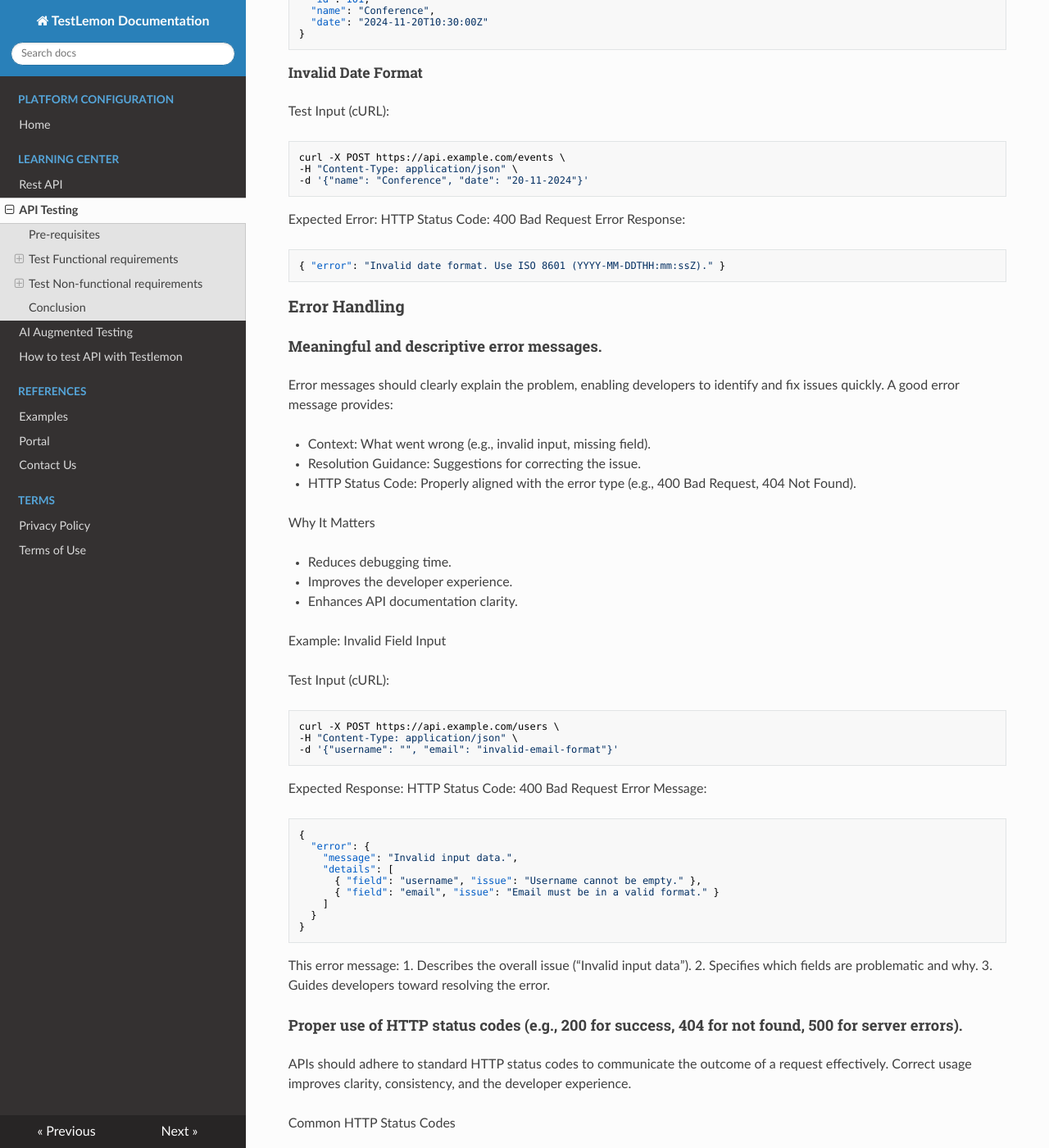
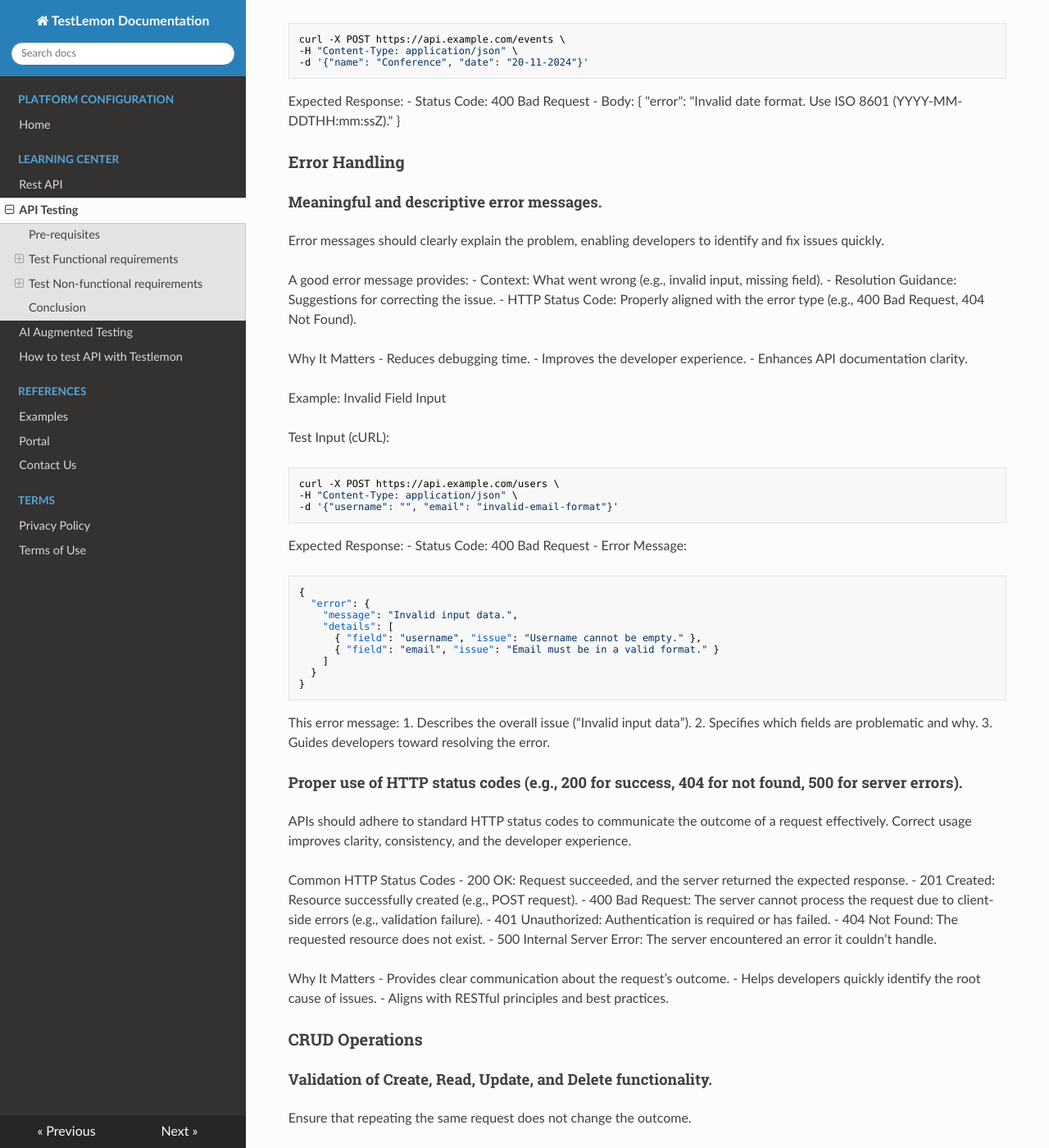
Before and after one commit to itbusina/testlemon-docs, an MkDocs documentation site: the page built from docs/docs/api-testing.md, in a window 1280 px wide and 1400 px high, scrolled down 3959 px. Shown: the whole window at 82% size. Built offline with MkDocs 1.6.1, drawn with Linux system fonts in a browser that asks for light colours; nearby versions of some CDN libraries; some of the changed text lies outside the part shown.

Commit message:
Updated api testing content

````diff
--- a/docs/docs/api-testing.md
+++ b/docs/docs/api-testing.md
@@ -81,8 +81,8 @@ curl -X POST https://api.example.com/events \
 -d '{"name": "Launch", "date": "invalid-date-format"}'
 ```
 
-Expected Output: 400 Bad Request
-
+Expected Response:
+- Status Code: 400 Bad Request
 
 #### Validation of mandatory vs. optional parameters.
 Ensure that mandatory parameters are enforced while optional ones have default behaviors.
@@ -103,7 +103,9 @@ Expected Error: "error": "Field 'name' is required."
 ```bash
 curl -X GET https://api.example.com/users/null'
 ```
-Expected Error: 400 Bad Request
+
+Expected Response:
+- Status Code: 400 Bad Request
 
 ### Authentication and Authorization
 #### Verification of authentication mechanisms (e.g., API keys, OAuth tokens).
@@ -116,8 +118,7 @@ curl -X GET https://api.example.com/secure-data -H "Authorization: Bearer expire
 ```
 
 Expected Response:
-
-HTTP Status Code: 401 Unauthorized
+- Status Code: 401 Unauthorized
 
 #### Proper enforcement of access controls for different user roles.
 
@@ -167,6 +165,7 @@ curl -X POST https://api.example.com/events \
 -H "Content-Type: application/json" \
 -d '{"name": "Conference", "date": "2024-11-20T10:30:00Z"}'
 ```
+
 Expected Output:
 ```json
 {
@@ -185,25 +184,20 @@ curl -X POST https://api.example.com/events \
 -d '{"name": "Conference", "date": "20-11-2024"}'
 ```
 
-Expected Error:
-HTTP Status Code: 400 Bad Request
-Error Response:
-
-```json
-{ "error": "Invalid date format. Use ISO 8601 (YYYY-MM-DDTHH:mm:ssZ)." }
-```
-
+Expected Response:
+- Status Code: 400 Bad Request
+- Body: { "error": "Invalid date format. Use ISO 8601 (YYYY-MM-DDTHH:mm:ssZ)." }
 
 ### Error Handling
 #### Meaningful and descriptive error messages.
-Error messages should clearly explain the problem, enabling developers to identify and fix issues quickly. A good error message provides:
+Error messages should clearly explain the problem, enabling developers to identify and fix issues quickly.
 
+A good error message provides:
 - Context: What went wrong (e.g., invalid input, missing field).
 - Resolution Guidance: Suggestions for correcting the issue.
 - HTTP Status Code: Properly aligned with the error type (e.g., 400 Bad Request, 404 Not Found).
 
 Why It Matters
-
 - Reduces debugging time.
 - Improves the developer experience.
 - Enhances API documentation clarity.
@@ -218,8 +212,9 @@ curl -X POST https://api.example.com/users \
 ```
 
 Expected Response:
-HTTP Status Code: 400 Bad Request
-Error Message:
+- Status Code: 400 Bad Request
+- Error Message:
+
 ```json
 {
   "error": {
@@ -231,16 +226,16 @@ Error Message:
   }
 }
 ```
+
 This error message:
-1.	Describes the overall issue (“Invalid input data”).
-2.	Specifies which fields are problematic and why.
-3.	Guides developers toward resolving the error.
+1. Describes the overall issue (“Invalid input data”).
+2. Specifies which fields are problematic and why.
+3. Guides developers toward resolving the error.
 
 #### Proper use of HTTP status codes (e.g., 200 for success, 404 for not found, 500 for server errors).
 APIs should adhere to standard HTTP status codes to communicate the outcome of a request effectively. Correct usage improves clarity, consistency, and the developer experience.
 
 Common HTTP Status Codes
-
 - 200 OK: Request succeeded, and the server returned the expected response.
 - 201 Created: Resource successfully created (e.g., POST request).
 - 400 Bad Request: The server cannot process the request due to client-side errors (e.g., validation failure).
@@ -249,7 +244,6 @@ Common HTTP Status Codes
 - 500 Internal Server Error: The server encountered an error it couldn’t handle.
 
 Why It Matters
-
 - Provides clear communication about the request’s outcome.
 - Helps developers quickly identify the root cause of issues.
 - Aligns with RESTful principles and best practices.
@@ -259,8 +253,8 @@ Why It Matters
 Ensure that repeating the same request does not change the outcome.
 
 #### Idempotency for PUT and DELETE requests.
-1.	Execute a DELETE request twice.
-2.	Verify that the first request deletes the resource, and the second returns a 404 Not Found.
+1. Execute a DELETE request twice.
+2. Verify that the first request deletes the resource, and the second returns a 404 Not Found.
 
 ### Business Logic
 #### Validation of rules and calculations implemented in the API.
@@ -298,7 +293,7 @@ curl -X GET "https://api.example.com/users?role=admin&sort=name&order=asc&page=2
 ```
 
 Expected Response:
-HTTP Status Code: 200 OK
+- Status Code: 200 OK
 
 ```json
 {
@@ -323,7 +318,6 @@ HTTP Status Code: 200 OK
 APIs adhering to REST principles should be stateless, meaning each request should contain all the information needed for the server to process it. No client-specific data should persist on the server between requests unless explicitly required (e.g., sessions or transactions).
 
 Why It Matters
-
 - Ensures scalability by avoiding server-side dependency on client state.
 - Simplifies debugging and testing by making requests independent.
 - Aligns with RESTful architecture principles.
````
Also changed, not shown: other parts of docs/docs/api-testing.md (+13 -14 lines).
